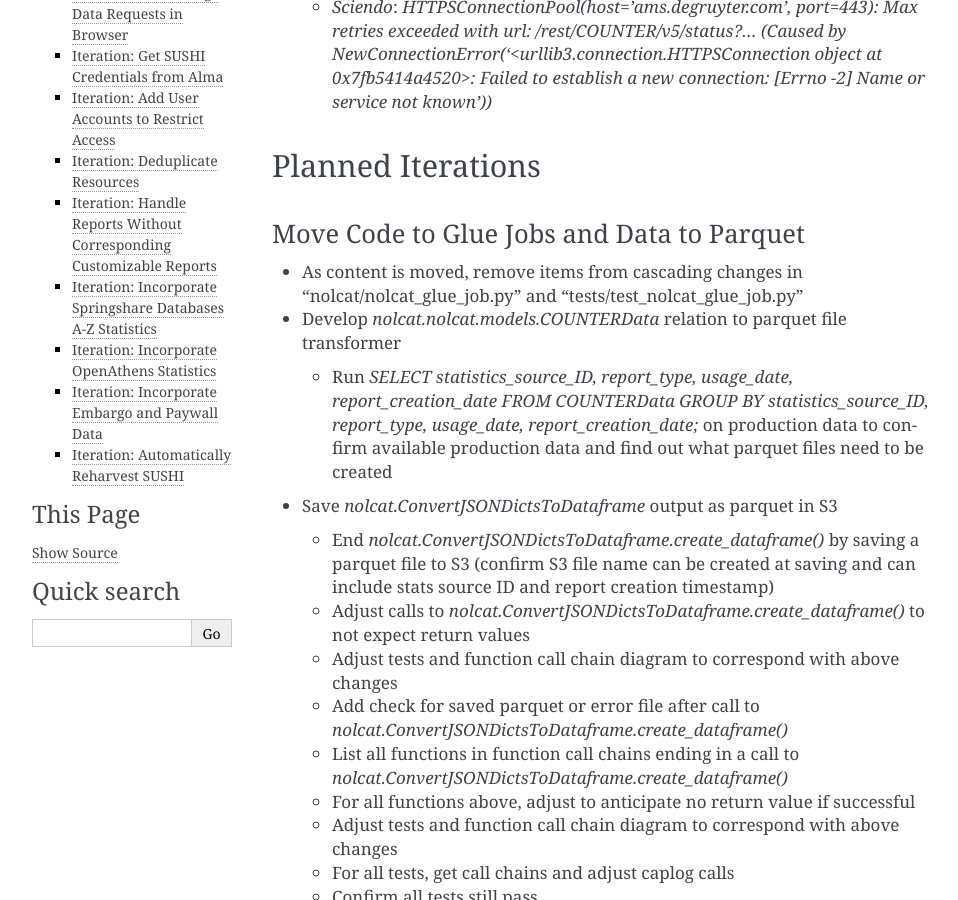
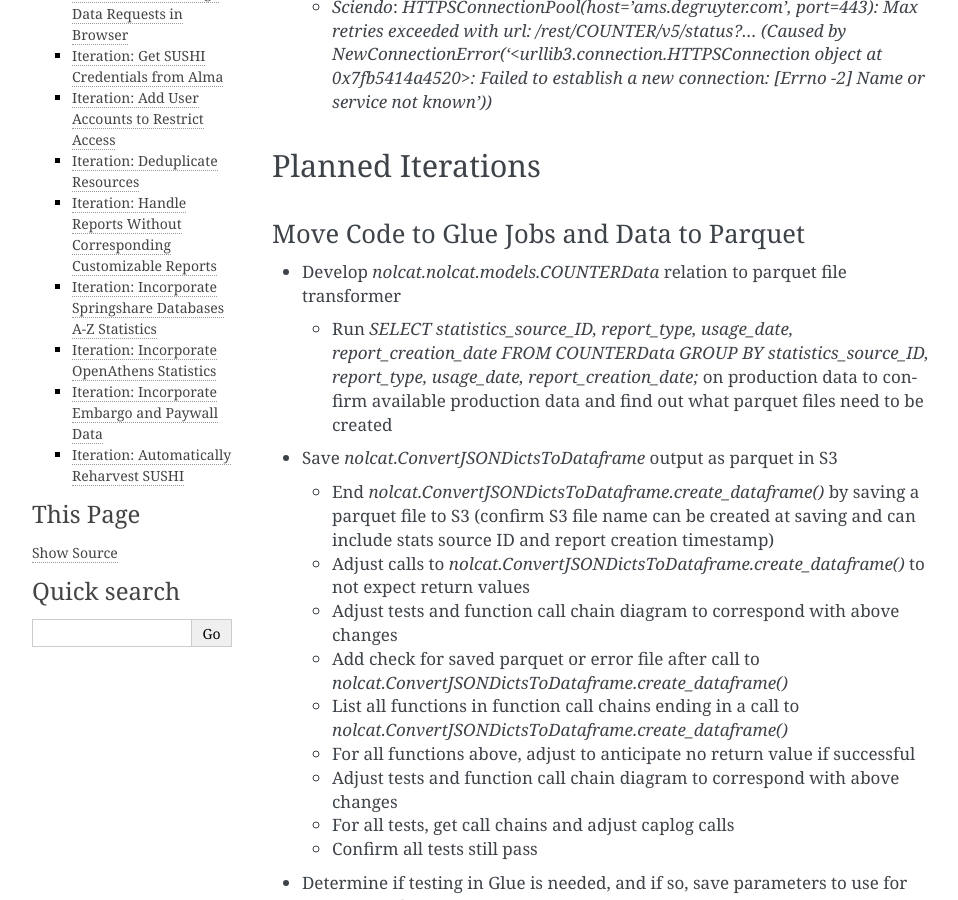
Before and after one commit to ereiskind/nolcat, a Sphinx documentation site: the page built from docs/source/roadmap.rst, in a window 1280 px wide and 900 px high, scrolled down 1057 px. Shown: the whole window, without its empty margins (148-1106 px from the left). Built offline with Sphinx 7.4.7, drawn with Linux system fonts in a browser that asks for light colours.

Commit message:
Remove unneeded item from roadmap

```diff
--- a/docs/source/roadmap.rst
+++ b/docs/source/roadmap.rst
@@ -21,7 +21,6 @@ Planned Iterations
 
 Move Code to Glue Jobs and Data to Parquet
 ==========================================
-* As content is moved, remove items from cascading changes in "nolcat/nolcat_glue_job.py" and "tests/test_nolcat_glue_job.py"
 * Develop `nolcat.nolcat.models.COUNTERData` relation to parquet file transformer
 
   * Run `SELECT statistics_source_ID, report_type, usage_date, report_creation_date FROM COUNTERData GROUP BY statistics_source_ID, report_type, usage_date, report_creation_date;` on production data to confirm available production data and find out what parquet files need to be created
```
